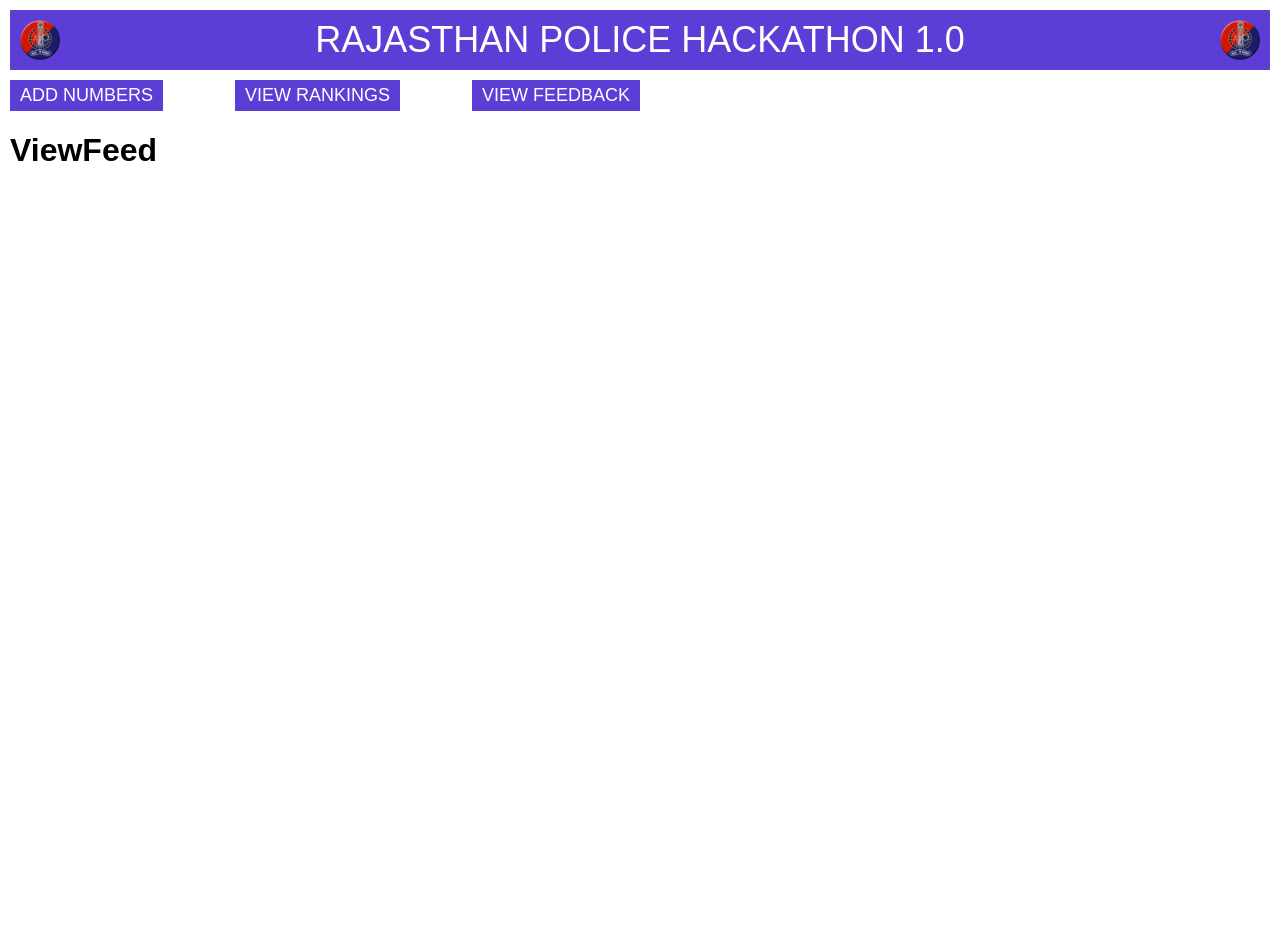
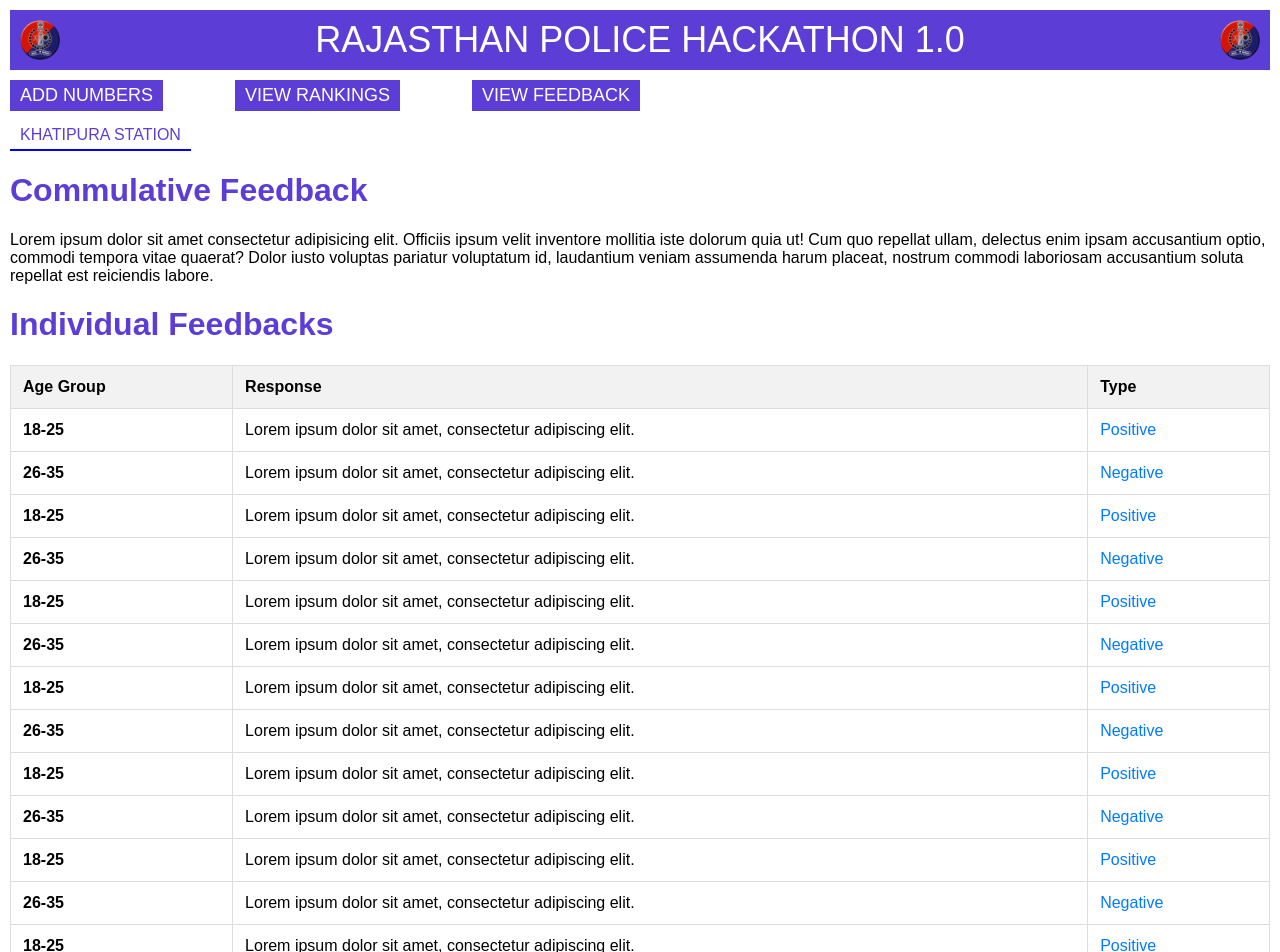
Before and after one commit to mhimanuhu/-RJPOLICE_HACK_133_M4_MATRIX__1, a React (Create React App) app: page /police/dashboard/view_feedback in a window 1280 px wide. Shown: the top 952 px of the page. Before the commit the page ends 800 px from the top, so only its background shows below. Built offline with nearby package versions, Linux system fonts and the light colour scheme.

Commit message:
animations

```diff
--- a/package.json
+++ b/package.json
@@ -7,6 +7,8 @@
     "@testing-library/react": "^13.4.0",
     "@testing-library/user-event": "^13.5.0",
     "react": "^18.2.0",
+    "react-awesome-reveal": "^4.2.7",
+    "react-chartjs-2": "^5.2.0",
     "react-csv-reader": "^4.0.0",
     "react-dom": "^18.2.0",
     "react-papaparse": "^4.4.0",
--- a/src/police/comp/secondary_nav/police_nav.js
+++ b/src/police/comp/secondary_nav/police_nav.js
@@ -1,9 +1,11 @@
 import React from 'react';
 import "./policenav.css";
+
 import { Link } from 'react-router-dom';
 const police_nav = () => {
   return (
     <>
+
     <div className="pol_nav_container">
         <Link to="/police/dashboard/addnumbers"><div className="nav_item">
             ADD NUMBERS
@@ -16,6 +18,7 @@
             VIEW FEEDBACK
         </div></Link>
     </div>
+
     </>
   )
 }
--- a/src/police/comp/sendsms/sms.js
+++ b/src/police/comp/sendsms/sms.js
@@ -3,6 +3,8 @@
 import { ToastContainer, toast } from 'react-toastify';
 import 'react-toastify/dist/ReactToastify.css';
 import * as XLSX from 'xlsx';
+
+import { Fade } from "react-awesome-reveal";
 import "./sms.css";
 
 // Main component
@@ -58,6 +60,7 @@
 
   return (
     <div>
+        <Fade>
        <h2>ADD NUMBERS  </h2>
       <input type="file" accept=".csv, .xlsx" onChange={handleFileUpload} />
       <div className='draft' >
@@ -87,7 +90,9 @@
 
 
       <ToastContainer />
+      </Fade>
     </div>
+
   );
 };
 
--- a/src/police/dashboard/add.js
+++ b/src/police/dashboard/add.js
@@ -1,13 +1,16 @@
 import React from 'react'
 import Navbar from '../../components/navbar/nav';
 import S_nav from "../comp/secondary_nav/police_nav";
+import { Fade } from "react-awesome-reveal";
 import BulkSMSUploader from '../comp/sendsms/sms';
 const add = () => {
   return (
     <>
+    <Fade>
      <Navbar />
     <S_nav />
     <BulkSMSUploader />
+    </Fade>
     </>
   )
 }
--- a/src/police/dashboard/common.css
+++ b/src/police/dashboard/common.css
@@ -30,3 +30,45 @@
   }
 /*
   ranking */
+
+/* feedback */
+.station_title{
+    color:  #5C3ED7;
+    width: fit-content;
+    padding: 5px 10px 5px 10px;
+    border-bottom: 2px solid blue;
+
+}
+h1{
+    color:  #5C3ED7;
+}
+
+table {
+    width: 100%;
+    border-collapse: collapse;
+    margin-top: 20px;
+
+  }
+
+  th, td {
+    border: 1px solid #ddd;
+    padding: 12px;
+    text-align: left;
+  }
+
+  th {
+    background-color: #f2f2f2;
+  }
+
+  tr:hover {
+    background-color: #f5f5f5;
+  }
+
+  td:first-child {
+    font-weight: bold;
+  }
+
+  td:last-child {
+    text-transform: capitalize;
+    color: #007bff;
+  }
--- a/src/police/dashboard/dashboard.js
+++ b/src/police/dashboard/dashboard.js
@@ -1,10 +1,11 @@
 import React from 'react';
+import { Fade } from "react-awesome-reveal";
 import Navbar from '../../components/navbar/nav';
 import S_nav from "../comp/secondary_nav/police_nav";
 const dasbhoard = () => {
   return (
     <>
-
+    <Fade>
     <Navbar />
     <S_nav />
     <div className="welcome">
@@ -12,6 +13,7 @@
       <p>Rajasthan Police Welcomes You !!</p>
       <p>Explore tabs and identify public issues</p>
     </div>
+    </Fade>
     </>
   )
 }
--- a/src/police/dashboard/rank.js
+++ b/src/police/dashboard/rank.js
@@ -3,6 +3,9 @@
 import Navbar from '../../components/navbar/nav';
 import S_nav from "../comp/secondary_nav/police_nav";
 import logo from "../../assets/images/rajpolicelogo.png";
+
+import { Fade } from "react-awesome-reveal";
+import { Link } from 'react-router-dom';
 const PoliceStationRankingTable = () => {
   // Example data for police stations
   const policeStations = [
@@ -22,6 +25,7 @@
     <>
     <Navbar />
     <S_nav />
+    <Fade>
     <table className="ranking-table">
       <thead>
         <tr>
@@ -40,14 +44,15 @@
             <td>{station.name}</td>
             <td>{station.points}</td>
             <td>
-              <button className="view-feed-btn" onClick={() => handleViewFeed(station.id)}>
+             <Link to="/police/dashboard/view_feedback"> <button className="view-feed-btn" onClick={() => handleViewFeed(station.id)}>
                 View Feed
-              </button>
+              </button></Link>
             </td>
           </tr>
         ))}
       </tbody>
     </table>
+    </Fade>
     </>
   );
 };
--- a/src/police/dashboard/viewfeed.js
+++ b/src/police/dashboard/viewfeed.js
@@ -1,14 +1,130 @@
 import React from 'react'
 import Navbar from '../../components/navbar/nav';
 import S_nav from "../comp/secondary_nav/police_nav";
+
+import { Fade } from "react-awesome-reveal";
+import "./common.css";
 const viewfeed = () => {
   return (
    <>
     <Navbar />
     <S_nav />
-    <h1>
-        ViewFeed
-    </h1>
+    <Fade>
+    <div className="station_title">KHATIPURA STATION</div>
+    <div className="cummulative">
+        <h1>Commulative Feedback</h1>
+        <p>    Lorem ipsum dolor sit amet consectetur adipisicing elit. Officiis ipsum velit inventore mollitia iste dolorum quia ut! Cum quo repellat ullam, delectus enim ipsam accusantium optio, commodi tempora vitae quaerat? Dolor iusto voluptas pariatur voluptatum id, laudantium veniam assumenda harum placeat, nostrum commodi laboriosam accusantium soluta repellat est reiciendis labore.
+        </p>
+    </div>
+    <div className="individual">
+        <h1>Individual Feedbacks</h1>
+    <table>
+    <thead>
+      <tr>
+        <th>Age Group</th>
+        <th>Response</th>
+        <th>Type</th>
+      </tr>
+    </thead>
+    <tbody>
+
+      <tr>
+        <td>18-25</td>
+        <td>Lorem ipsum dolor sit amet, consectetur adipiscing elit.</td>
+        <td>Positive</td>
+      </tr>
+
+
+      <tr>
+        <td>26-35</td>
+        <td>Lorem ipsum dolor sit amet, consectetur adipiscing elit.</td>
+        <td>Negative</td>
+      </tr>
+
+      <tr>
+        <td>18-25</td>
+        <td>Lorem ipsum dolor sit amet, consectetur adipiscing elit.</td>
+        <td>Positive</td>
+      </tr>
+
+
+      <tr>
+        <td>26-35</td>
+        <td>Lorem ipsum dolor sit amet, consectetur adipiscing elit.</td>
+        <td>Negative</td>
+      </tr>
+
+      <tr>
+        <td>18-25</td>
+        <td>Lorem ipsum dolor sit amet, consectetur adipiscing elit.</td>
+        <td>Positive</td>
+      </tr>
+
+
+      <tr>
+        <td>26-35</td>
+        <td>Lorem ipsum dolor sit amet, consectetur adipiscing elit.</td>
+        <td>Negative</td>
+      </tr>
+
+      <tr>
+        <td>18-25</td>
+        <td>Lorem ipsum dolor sit amet, consectetur adipiscing elit.</td>
+        <td>Positive</td>
+      </tr>
+
+
+      <tr>
+        <td>26-35</td>
+        <td>Lorem ipsum dolor sit amet, consectetur adipiscing elit.</td>
+        <td>Negative</td>
+      </tr>
+
+      <tr>
+        <td>18-25</td>
+        <td>Lorem ipsum dolor sit amet, consectetur adipiscing elit.</td>
+        <td>Positive</td>
+      </tr>
+
+
+      <tr>
+        <td>26-35</td>
+        <td>Lorem ipsum dolor sit amet, consectetur adipiscing elit.</td>
+        <td>Negative</td>
+      </tr>
+
+      <tr>
+        <td>18-25</td>
+        <td>Lorem ipsum dolor sit amet, consectetur adipiscing elit.</td>
+        <td>Positive</td>
+      </tr>
+
+
+      <tr>
+        <td>26-35</td>
+        <td>Lorem ipsum dolor sit amet, consectetur adipiscing elit.</td>
+        <td>Negative</td>
+      </tr>
+
+      <tr>
+        <td>18-25</td>
+        <td>Lorem ipsum dolor sit amet, consectetur adipiscing elit.</td>
+        <td>Positive</td>
+      </tr>
+
+
+      <tr>
+        <td>26-35</td>
+        <td>Lorem ipsum dolor sit amet, consectetur adipiscing elit.</td>
+        <td>Negative</td>
+      </tr>
+
+
+
+    </tbody>
+    </table>
+    </div>
+    </Fade>
    </>
   )
 }
--- a/src/user/authentication/authenticate.js
+++ b/src/user/authentication/authenticate.js
@@ -1,11 +1,14 @@
 import React from 'react';
 import "./authenticate.css";
 import Navbar from "../../components/navbar/nav";
+
+import { Fade } from "react-awesome-reveal";
 import { Link } from 'react-router-dom';
 const authenticate = () => {
   return (
     <>
     <Navbar />
+     <Fade>
     <div className="authencation_container">
       <div className="title_authenticate">
         AUTHENTICATION
@@ -25,6 +28,7 @@
         </div>
       </div>
     </div>
+    </Fade>
     </>
   )
 }
--- a/src/user/authentication/reset.js
+++ b/src/user/authentication/reset.js
@@ -1,10 +1,13 @@
 import React from 'react'
 import Navbar from "../../components/navbar/nav";
+
+import { Fade } from "react-awesome-reveal";
 import { Link } from 'react-router-dom';
 const reset = () => {
   return (
     <>
     <Navbar />
+    <Fade>
     <div className="authencation_container">
       <div className="title_authenticate">
         RESET PASSWORD
@@ -21,7 +24,7 @@
         </div>
       </div>
     </div>
-
+</Fade>
     </>
   )
 }
--- a/src/user/feedback/form.js
+++ b/src/user/feedback/form.js
@@ -1,5 +1,7 @@
 import React, { useState } from 'react';
 import './form.css';
+
+import { Fade } from "react-awesome-reveal";
 import Navbar from '../../components/navbar/nav';
 const App = () => {
   const [formData, setFormData] = useState({
@@ -51,6 +53,7 @@
   return (
     <>
     <Navbar />
+    <Fade>
     <div className="form-container">
       <form onSubmit={handleSubmit}>
         <div className="form-row">
@@ -125,6 +128,7 @@
         </div>
       </form>
     </div>
+    </Fade>
     </>
   );
 };
```
Also changed, not shown: public/index.html (line endings or trailing spaces), 1 other file (tests, documents, lock files or other folders).
